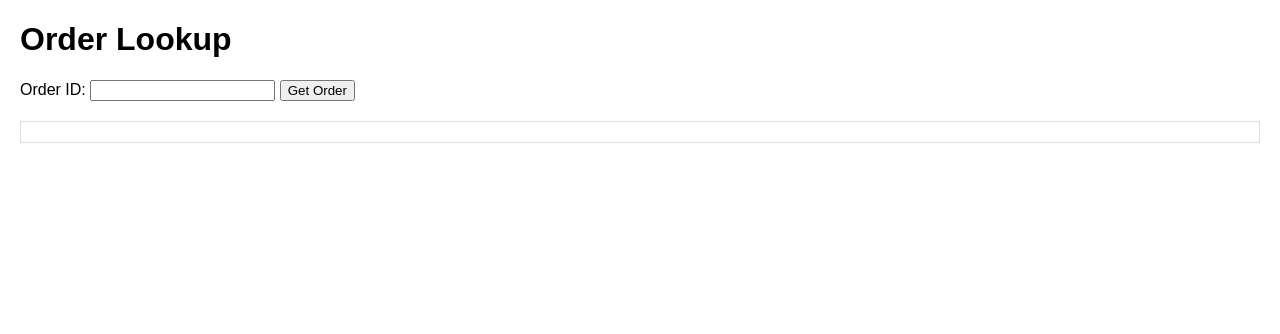
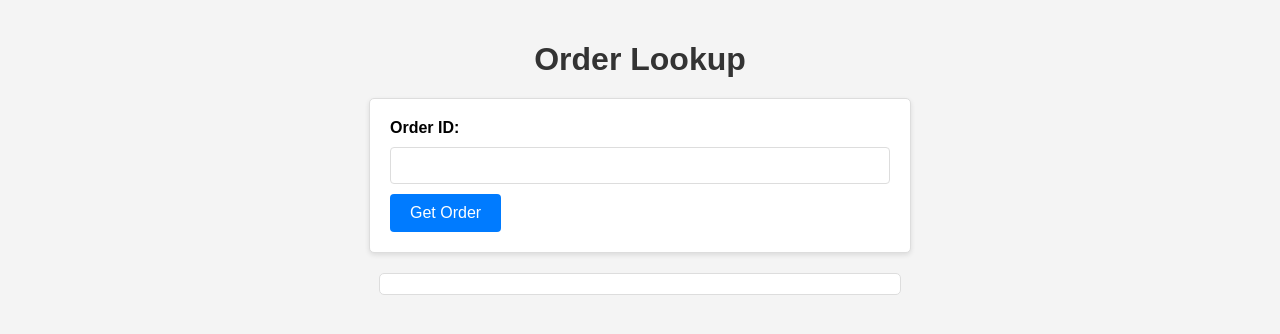
Before and after one commit to iamcarinn/wb-l0, a plain HTML site: page static/index.html in a window 1280 px wide. Drawn offline with Linux system fonts and the light colour scheme.

Commit message:
Добавление стилей

```diff
--- a/static/index.html
+++ b/static/index.html
@@ -4,18 +4,7 @@
     <meta charset="UTF-8">
     <meta name="viewport" content="width=device-width, initial-scale=1.0">
     <title>Order Lookup</title>
-    <style>
-        body {
-            font-family: Arial, sans-serif;
-            margin: 20px;
-        }
-        #result {
-            margin-top: 20px;
-            border: 1px solid #ddd;
-            padding: 10px;
-            white-space: pre-wrap; /* Preserves formatting */
-        }
-    </style>
+    <link rel="stylesheet" href="style.css">
 </head>
 <body>
     <h1>Order Lookup</h1>
@@ -26,26 +15,6 @@
     </form>
     <div id="result"></div>
 
-    <script>
-        document.getElementById('orderForm').addEventListener('submit', function(event) {
-            event.preventDefault(); // Prevent form from submitting the traditional way
-
-            const orderUID = document.getElementById('orderUID').value;
-            fetch('http://127.0.0.1:3330/orders', {
-                method: 'POST',
-                headers: {
-                    'Content-Type': 'application/json',
-                },
-                body: JSON.stringify({ order_uid: orderUID }),
-            })
-            .then(response => response.json())
-            .then(data => {
-                document.getElementById('result').textContent = JSON.stringify(data, null, 2);
-            })
-            .catch(error => {
-                document.getElementById('result').textContent = 'Error: ' + error.message;
-            });
-        });
-    </script>
+    <script src="script.js"></script> <!-- Подключаем внешний JavaScript файл -->
 </body>
 </html>
--- a/static/script.js
+++ b/static/script.js
@@ -0,0 +1,22 @@
+// script.js
+document.getElementById('orderForm').addEventListener('submit', function(event) {
+    event.preventDefault(); // Prevent form from submitting the traditional way
+
+    const orderUID = document.getElementById('orderUID').value;
+
+    // Отправляем POST-запрос на сервер
+    fetch('http://127.0.0.1:3330/orders', {
+        method: 'POST',
+        headers: {
+            'Content-Type': 'application/json',
+        },
+        body: JSON.stringify({ order_uid: orderUID }),
+    })
+    .then(response => response.json())  // Преобразуем ответ в формат JSON
+    .then(data => {
+        document.getElementById('result').textContent = JSON.stringify(data, null, 2);
+    })
+    .catch(error => {
+        document.getElementById('result').textContent = 'Error: ' + error.message;
+    });
+});
--- a/static/style.css
+++ b/static/style.css
@@ -0,0 +1,68 @@
+/* style.css */
+body {
+    font-family: Arial, sans-serif;
+    background-color: #f4f4f4; /* Светло-серый фон для страницы */
+    margin: 0; /* Убираем отступы по умолчанию */
+    display: flex;
+    flex-direction: column;
+    align-items: center; /* Центрирование по горизонтали */
+    justify-content: flex-start; /* Выравнивание по вертикали сверху */
+    height: 100vh; /* Высота на весь экран */
+    padding: 20px;
+    box-sizing: border-box; /* Включаем отступы в размер элемента */
+}
+
+h1 {
+    color: #333; /* Темно-серый цвет заголовка */
+    margin-bottom: 20px; /* Отступ снизу */
+}
+
+form {
+    background-color: #fff; /* Белый фон формы */
+    border: 1px solid #ddd; /* Светло-серый бордер */
+    padding: 20px;
+    border-radius: 5px; /* Скругление углов формы */
+    box-shadow: 0 2px 5px rgba(0, 0, 0, 0.1); /* Легкая тень */
+    max-width: 500px; /* Максимальная ширина формы */
+    width: 100%; /* Ширина формы на 100% */
+    margin-bottom: 20px; /* Отступ снизу */
+}
+
+label {
+    display: block; /* Делаем метку блочным элементом */
+    margin-bottom: 10px; /* Отступ снизу */
+    font-weight: bold; /* Жирный шрифт для метки */
+}
+
+input[type="text"] {
+    width: calc(100% - 22px); /* Ширина поля ввода с учетом внутреннего отступа */
+    padding: 10px;
+    border: 1px solid #ddd; /* Светло-серый бордер */
+    border-radius: 4px; /* Скругление углов поля ввода */
+    margin-bottom: 10px; /* Отступ снизу */
+}
+
+button {
+    background-color: #007bff; /* Синий фон кнопки */
+    color: #fff; /* Белый цвет текста на кнопке */
+    border: none;
+    padding: 10px 20px;
+    border-radius: 4px; /* Скругление углов кнопки */
+    cursor: pointer; /* Указатель при наведении */
+    font-size: 16px;
+}
+
+button:hover {
+    background-color: #0056b3; /* Темнее синий при наведении */
+}
+
+#result {
+    background-color: #fff; /* Белый фон для результата */
+    border: 1px solid #ddd; /* Светло-серый бордер */
+    padding: 10px;
+    border-radius: 5px; /* Скругление углов */
+    white-space: pre-wrap; /* Сохранение форматирования текста */
+    max-width: 500px; /* Максимальная ширина блока с результатом */
+    width: 100%; /* Ширина блока на 100% */
+    overflow: auto; /* Добавление полосы прокрутки при необходимости */
+}
```
